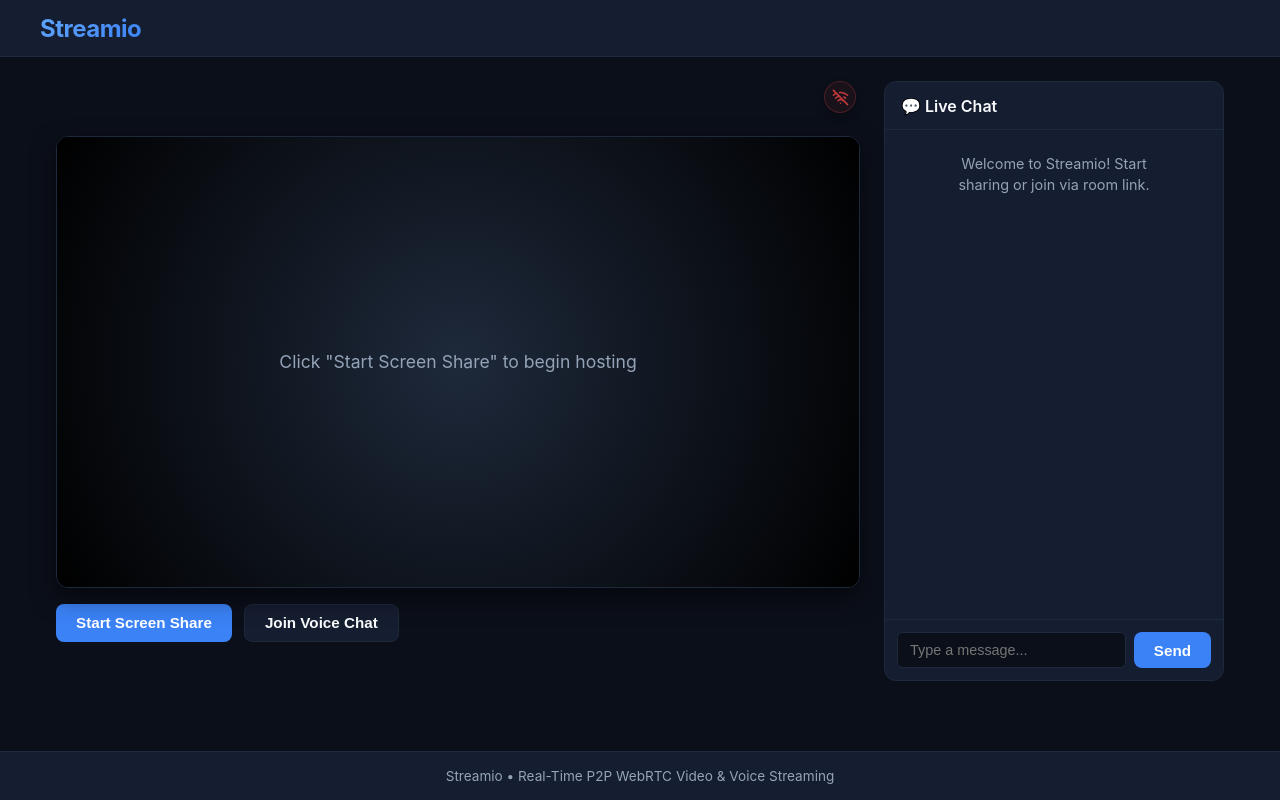
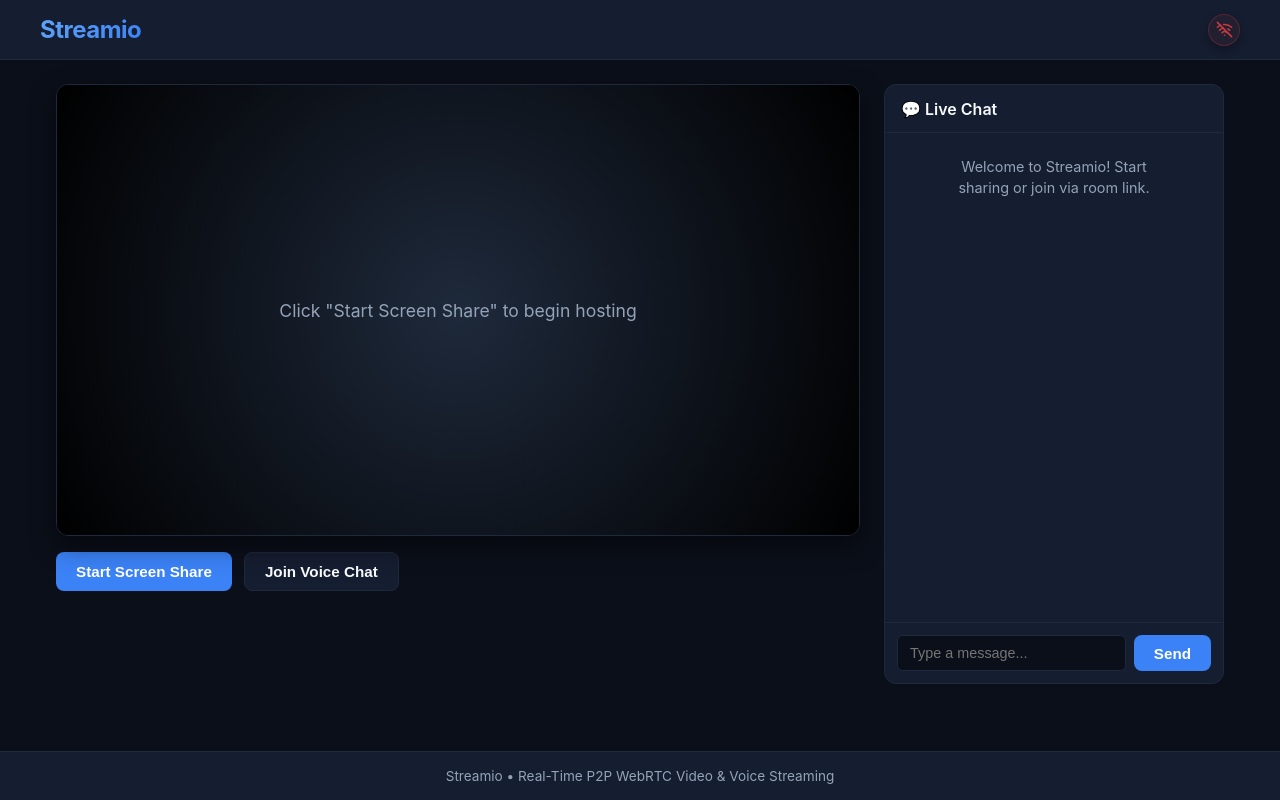
Before and after one commit to SyncAlly/Streamio, a plain HTML site: page index.html in a window 1280 px wide. Drawn offline with Linux system fonts and the light colour scheme.

Commit message:
Move connection and Wi-Fi status indicators to the header on the far right next to Streamio

```diff
--- a/index.html
+++ b/index.html
@@ -12,22 +12,18 @@
     <header>
         <div class="header-content">
             <h1>Streamio</h1>
+            <div class="header-indicators">
+                <!-- Connection Type: Small circle with blue house (Direct Internet) or blue globe (Tailscale) -->
+                <div id="route-indicator" class="indicator-circle hidden" title="Connection: Detecting"></div>
+                <!-- Live Status: Full Wi-Fi when watching live/connected, crossed-out Wi-Fi when offline -->
+                <div id="wifi-indicator" class="indicator-circle wifi-offline" title="Offline"></div>
+            </div>
         </div>
     </header>
 
     <main>
         <!-- Left Column: Video & Controls -->
         <section id="stage">
-            <!-- Stage Top Bar: Indicators aligned above the video player -->
-            <div class="stage-top-bar">
-                <div class="indicators-wrap">
-                    <!-- Connection Type: Small circle with blue house (Direct Internet) or blue globe (Tailscale) -->
-                    <div id="route-indicator" class="indicator-circle hidden" title="Connection: Detecting"></div>
-                    <!-- Live Status: Full Wi-Fi when watching live/connected, crossed-out Wi-Fi when offline -->
-                    <div id="wifi-indicator" class="indicator-circle wifi-offline" title="Offline"></div>
-                </div>
-            </div>
-
             <div id="video-container">
                 <video id="video-player" playsinline autoplay muted></video>
                 <div id="video-placeholder">
--- a/styles.css
+++ b/styles.css
@@ -43,7 +43,7 @@ header {
     max-width: 1200px;
     margin: 0 auto;
     display: flex;
-    justify-content: flex-start;
+    justify-content: space-between;
     align-items: center;
 }
 
@@ -56,16 +56,7 @@ header {
     -webkit-text-fill-color: transparent;
 }
 
-/* Stage Top Bar: Indicators aligned directly above video player */
-.stage-top-bar {
-    display: flex;
-    justify-content: flex-end;
-    align-items: center;
-    padding: 0 0.25rem;
-    margin-bottom: 0.4rem;
-}
-
-.indicators-wrap {
+.header-indicators {
     display: flex;
     align-items: center;
     gap: 0.65rem;
```
